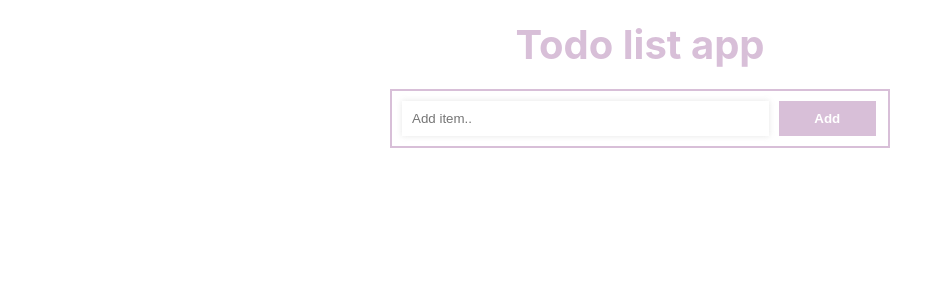
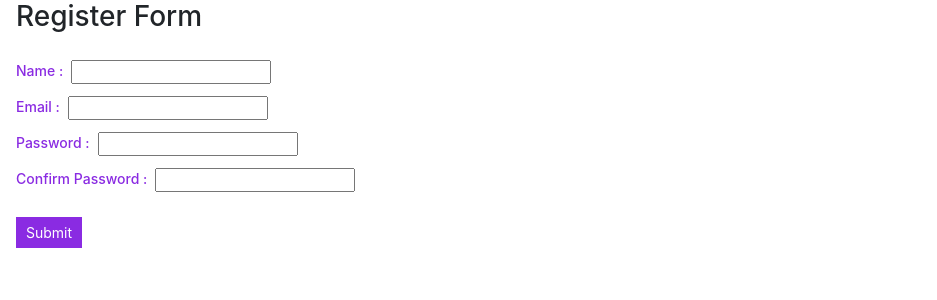
Before and after one commit to bansigadhiya/firstreactapp, a React (Create React App) app: page / in a window 1280 px wide. Shown: the top 300 px of the page, without its empty margins (0-937 px from the left). Built offline with nearby package versions, Linux system fonts and the light colour scheme.

Commit message:
register form with formik

```diff
--- a/public/index.html
+++ b/public/index.html
@@ -13,7 +13,7 @@
 
     <link rel="manifest" href="%PUBLIC_URL%/manifest.json" />
 
-    <!-- <link rel="stylesheet" href="css/bootstrap.min.css" type="text/css"> -->
+    <link rel="stylesheet" href="css/bootstrap.min.css" type="text/css">
     <link rel="stylesheet" href="css/all.min.css" type="text/css">
     <title>React App</title>
   </head>
@@ -22,6 +22,6 @@
     <div id="root"></div>
 
 
-    <!-- <script src="js/bootstrap.bundle.min.js" type="text/javascript"></script> -->
+    <script src="js/bootstrap.bundle.min.js" type="text/javascript"></script>
   </body>
 </html>
--- a/src/Register.js
+++ /dev/null
@@ -1,44 +0,0 @@
-import React from "react";
-import { Formik, useFormik } from 'formik';
-import * as Yup from 'yup';
-import  RegisterSchema  from '../src/schema/RegisterSchema';
-
-function Register(){
-
-    const inivalue = {
-        name : '',
-        email : '',
-        password : ''
-    }
-
-    const formik = useFormik({
-        initialValues : inivalue,
-        validationSchema : RegisterSchema,
-        onSubmit : values => {
-            console.log("form data ",values);
-        }
-
-    })
-    console.log("form value",formik.values);
-    return(
-        <>
-            <h1>Register Form</h1>
-
-            <form onSubmit={formik.handleSubmit}>
-                <label>Name : </label>
-                <input type="text" name="name" value={formik.values.name} onChange={formik.handleChange}/>
-                <br />
-                <label>Email : </label>
-                <input type="text" name="email" value={formik.values.email} onChange={formik.handleChange}/>
-                <br />
-                <label>Password : </label>
-                <input type="password" name="password" value={formik.values.password} onChange={formik.handleChange}/>
-                <br />
-
-                <input type="submit"/>
-            </form>
-        </>
-    )
-}
-
-export default Register;
--- /dev/null
+++ b/src/components/Register.css
@@ -0,0 +1,21 @@
+input{
+    font-size: 12px;
+    margin-bottom: 10px;
+}
+label{
+    color: blueviolet;
+    font-size: 14px;
+    font-weight: 500;
+}
+button{
+    background-color: blueviolet;
+    padding: 5px 10px;
+    color: white;
+    border: none;
+    margin-top: 15px;
+    font-size: 14px;
+}
+.error{
+    font-size: 13px;
+    font-weight: 500;
+}
--- /dev/null
+++ b/src/components/Register.js
@@ -0,0 +1,116 @@
+import React, { useEffect, useState } from "react";
+import { useFormik } from 'formik';
+import * as Yup from 'yup';
+import './Register.css';
+
+const inivalue = {
+        name : '',
+        email : '',
+        password : '',
+        confirmpassword : ''
+    }
+
+const getFormData = () => {
+    let data = localStorage.getItem("formdata");
+    if(data){
+        return(data = JSON.parse(localStorage.getItem("formdata")));
+    }else{
+        return [];
+    }
+}
+
+function Register(){
+    const[submitData,setSubmitData] = useState(getFormData());
+
+    useEffect(() => {
+        window.localStorage.setItem("formdata",JSON.stringify(submitData))
+    },[submitData])
+
+    const {values,handleBlur,handleChange,handleSubmit,touched,errors} = useFormik({
+        initialValues : inivalue,
+        validationSchema : Yup.object({
+            name : Yup.string().min(5).required("please enter your name.."),
+            email : Yup.string().email().required("please enter your email.."),
+            password : Yup.string().min(6).required("please enter your password.."),
+            confirmpassword : Yup.string().oneOf([Yup.ref("password")],"password does not match..").required("please confirm your password.."),
+        }),
+        onSubmit : (values , action) => {
+            const newData = values;
+            setSubmitData([...submitData , newData]);
+            action.resetForm('');
+        }
+
+    })
+
+    return(
+        <>
+            <h3 className="mb-4 ms-3">Register Form</h3>
+
+            <form onSubmit={handleSubmit} className="ms-3">
+                <label className="pe-2">Name : </label>
+                <input type="text" name="name" value={values.name} onChange={handleChange} onBlur={handleBlur}/>
+                {
+                    errors.name && touched.name ? <span className="text-danger ps-2 error">{errors.name }</span> : null
+                }
+                <br />
+                <label className="pe-2">Email : </label>
+                <input type="text" name="email" value={values.email} onChange={handleChange} onBlur={handleBlur}/>
+                {
+                    errors.email && touched.email ? <span className="text-danger ps-2 error">{ errors.email }</span> : null
+                }
+                <br />
+                <label className="pe-2">Password : </label>
+                <input type="password" name="password" value={values.password} onChange={handleChange} onBlur={handleBlur}/>
+                {
+                    errors.password && touched.password ? <span className="text-danger ps-2 error">{ errors.password }</span> : null
+                }
+                <br />
+                <label className="pe-2">Confirm Password : </label>
+                <input type="password" name="confirmpassword" value={values.confirmpassword} onChange={handleChange} onBlur={handleBlur}/>
+                {
+                    errors.confirmpassword && touched.confirmpassword ? <span className="text-danger ps-2 error">{ errors.confirmpassword }</span> : null
+                }
+                <br />
+
+                <button type="submit">Submit</button>
+            </form>
+
+            <ul className="mt-5">
+                {
+                    submitData.map((data,i) => {
+                        return(
+                            <>
+                                <li key={i} className="d-flex align-items-center justify-content-between mb-2">
+                                    <div className="col-2">
+                                        <span>
+                                            {i+1}
+                                        </span>
+                                    </div>
+                                    <div className="col-3">
+                                        <span>
+                                            {data.name}
+                                        </span>
+                                    </div>
+                                    <div className="col-4">
+                                        <span>
+                                            {data.email}
+                                        </span>
+                                    </div>
+                                    <div className="col-3">
+                                        <span>
+                                            {data.password}
+                                        </span>
+                                    </div>
+                                </li>
+                            </>
+
+
+                        )
+                    })
+                }
+            </ul>
+        </>
+    )
+}
+
+export default Register;
--- a/src/components/Todo-app.js
+++ b/src/components/Todo-app.js
@@ -1,11 +1,23 @@
-import React, { useState } from "react";
+import React, { useEffect, useState } from "react";
 import "./Todo-app.css";
 
+const getlist = () => {
+    let items = localStorage.getItem("todolist");
+    if(items){
+        return(items = JSON.parse(localStorage.getItem("todolist")));
+    }else{
+        return [];
+    }
+}
 
 function TodoApp(){
 
     const [newItem,setNewItem] = useState("");
-    const [items,setItems] = useState([]);
+    const [items,setItems] = useState(getlist());
+
+    useEffect(() => {
+        localStorage.setItem("todolist",JSON.stringify(items));
+    },[items]);
 
     function addItem(e){
         e.preventDefault();
--- a/src/index.js
+++ b/src/index.js
@@ -13,8 +13,8 @@ import WindowSize from './components/WindowSize';
 import Tab from './components/Tab';
 import ListKey from './components/ListKey';
 import ManageForm from './components/ManageForm';
-import Register from './Register';
-import TodoApp from './components/Todo-app';
+import Register from './components/Register';
+// import TodoApp from './components/Todo-app';
 
 const root = ReactDOM.createRoot(document.getElementById('root'));
 // const menuList = ["Blog","About","Contact",<i class="fa-solid fa-magnifying-glass"></i>]
@@ -33,8 +33,8 @@ root.render(
     {/* <Tab /> */}
     {/* <ListKey /> */}
     {/* <ManageForm /> */}
-    {/* <Register/> */}
-    <TodoApp/>
+    <Register/>
+    {/* <TodoApp/> */}
 
   </React.StrictMode>
 );
--- a/src/schema/RegisterSchema.js
+++ b/src/schema/RegisterSchema.js
@@ -1,8 +1,8 @@
-// import React from 'react';
-// import * as Yup from 'yup';
+import React from 'react';
+import * as Yup from 'yup';
 
-// export const RegisterSchema = Yup.object().shape({
-//     name : Yup.string().required()
-// }) ;
+export let RegisterSchema = Yup.object({
+    name : Yup.string().required(),
+});
 
-// export default RegisterSchema;
+export default RegisterSchema;
```
Also changed, not shown: src/components/ManageForm.js (line endings or trailing spaces).
